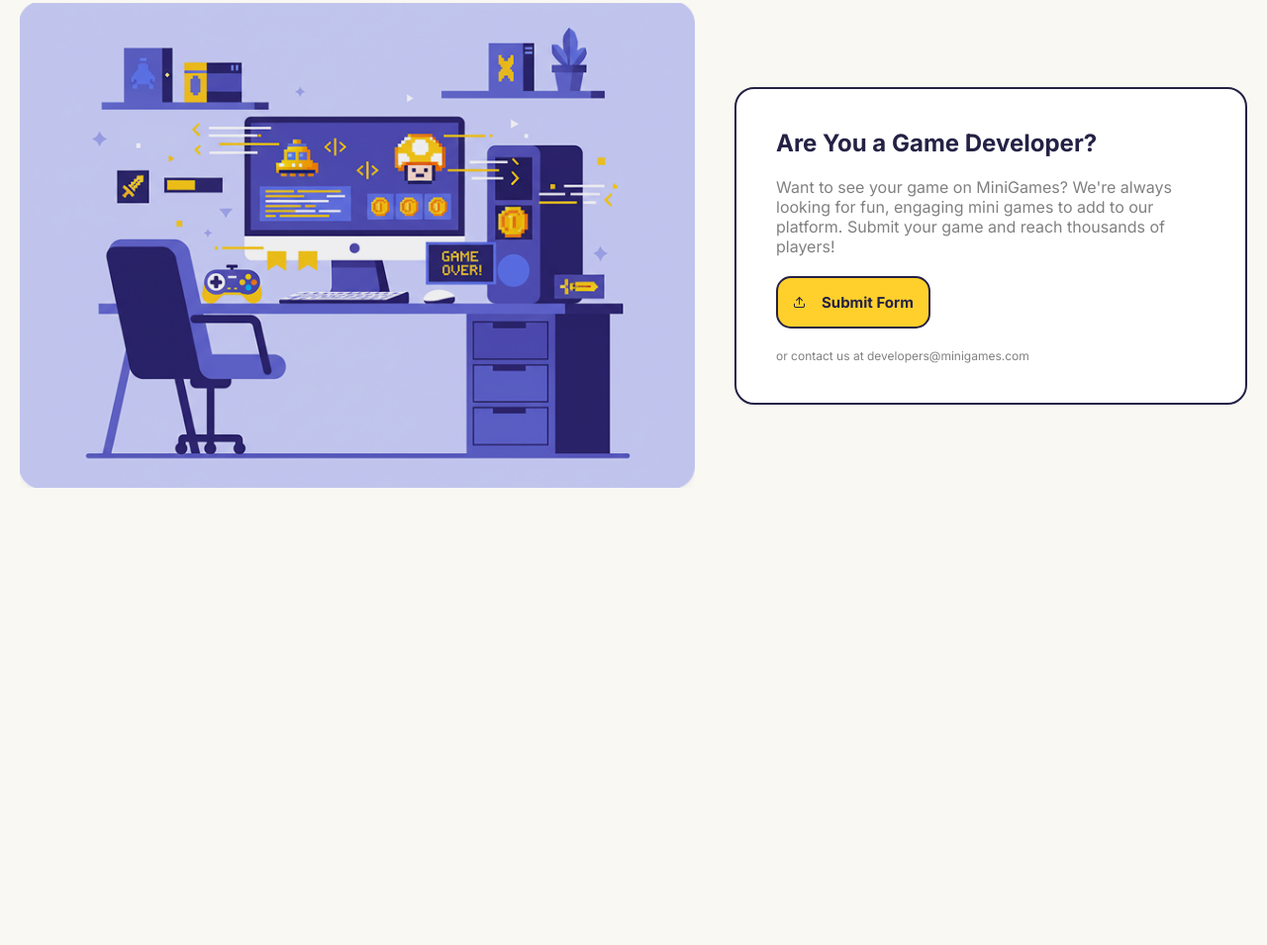
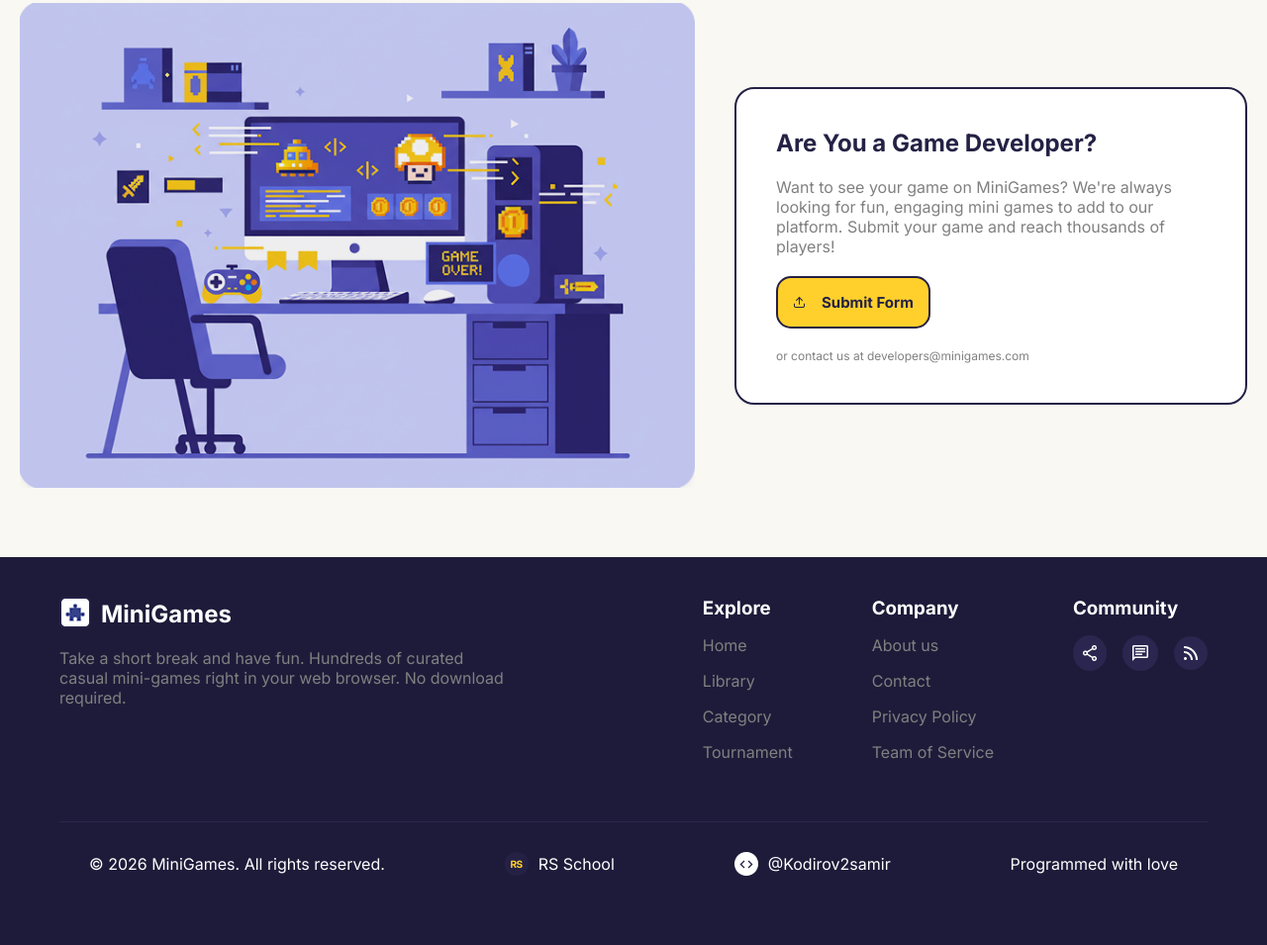
Before and after one commit to Kodirov2samir/MiniGame1, a website built with Vite: page index.html in a window 1280 px wide. Shown: the part 1516-2471 px from the top of the page at 99% size. Before the commit the page ends 2079 px from the top, so only its background shows below. Built offline with nearby package versions, Linux system fonts and the light colour scheme.

Commit message:
feat: add site footer

```diff
--- /dev/null
+++ b/src/components/footer/Footer.scss
@@ -0,0 +1,78 @@
+@use '../../styles/tokens' as t;
+@use '../../styles/breakpoints' as b;
+
+@mixin flex-center($justify: center, $align: center, $wrap: nowrap) {
+  display: flex;
+  align-items: $align;
+  justify-content: $justify;
+  flex-wrap: $wrap;
+}
+
+.site-footer {
+  background-color: t.$color-footer-back;
+  color: white;
+  padding: 40px;
+
+  .footer-top-wrap {
+    @include flex-center(space-between, flex-start);
+
+    .site-logo-container {
+      @include flex-center(center, flex-start);
+      max-width: 450px;
+      flex-direction: column;
+      gap: 20px;
+
+      p {
+        color: gray;
+      }
+
+      .site-logo {
+        @include flex-center(center, flex-end);
+        gap: 10px;
+      }
+    }
+
+    .footer-lists-wrap {
+      @include flex-center(center, flex-start);
+      gap: 80px;
+
+      .footer-list-wrap {
+        @include flex-center(center, flex-start);
+        flex-direction: column;
+        gap: 16px;
+
+        ul {
+          @include flex-center(center, flex-start);
+          flex-direction: column;
+          gap: 16px;
+          color: gray;
+          list-style: none;
+          padding: 0;
+          margin: 0;
+
+          &.footer-icon-list {
+            flex-direction: row;
+            align-items: center;
+            gap: 16px;
+
+            li {
+              padding: 10px;
+              border-radius: 50%;
+              background-color: t.$color-bg-footer-low;
+            }
+          }
+        }
+      }
+    }
+  }
+  .footer-bottom-wrap {
+    @include flex-center(space-between);
+    margin-top: 60px;
+    padding: 30px;
+    border-top: 1px solid t.$color-bg-footer-low;
+    span {
+      @include flex-center();
+      gap: 10px;
+    }
+  }
+}
--- /dev/null
+++ b/src/components/footer/Footer.ts
@@ -0,0 +1,72 @@
+import './Footer.scss';
+import siteLogo from '../../assets/site-logo.png';
+import rsShoolsLogo from '../../assets/rs-logo-container.png';
+import devLogo from '../../assets/github-icon.png';
+import chatIcon from '../../assets/chat.png';
+import rsFeedIcon from '../../assets/rss_feed.png';
+import shareIcon from '../../assets/share.png';
+
+export function footer(): string {
+  return /*html */ `
+    <footer class="site-footer">
+      <div class="container">
+       <div class="footer-top-wrap">
+         <div class="site-logo-container">
+      <div class="site-logo">
+        <span><img src="${siteLogo}" alt="site logo"></span>
+  <h2>MiniGames</h2>
+      </div>
+
+      <p>Take a short break and have fun. Hundreds of curated casual mini-games right in your web browser. No download required.</p>
+
+    </div>
+    <div class="footer-lists-wrap">
+      <div class="footer-list-wrap">
+      <h3>Explore</h3>
+      <ul>
+        <li>Home</li>
+        <li>Library</li>
+        <li>Category</li>
+        <li>Tournament</li>
+      </ul>
+    </div>
+       <div class="footer-list-wrap">
+      <h3>Company</h3>
+      <ul>
+        <li>About us</li>
+        <li>Contact</li>
+        <li>Privacy Policy</li>
+        <li>Team of Service</li>
+      </ul>
+
+    </div>
+    <div class="footer-list-wrap">
+      <h3>Community</h3>
+      <ul class="footer-icon-list">
+        <li><a href=""><img src="${shareIcon}" alt="share icon"></a></li>
+        <li><a href=""><img src="${chatIcon}" alt="chat icon"></a></li>
+        <li><a href=""><img src="${rsFeedIcon}" alt="rs feed icon"></a></li>
+      </ul>
+    </div>
+    </div>
+       </div>
+    <div class="footer-bottom-wrap">
+      <p>
+      © 2026 MiniGames. All rights reserved.
+    </p>
+    <span>
+      <a href=""><img src="${rsShoolsLogo}" alt="rs school logo"></a>
+      <p>
+      RS School
+    </p>
+    </span>
+    <span>
+      <a href=""><img src="${devLogo}" alt="developer logo"></a>
+      <p>@Kodirov2samir</p>
+    </span>
+    <p>Programmed with love</p>
+    </div>
+      </div>
+    </footer>
+  `;
+}
--- a/src/main.ts
+++ b/src/main.ts
@@ -4,6 +4,7 @@
 import { initNewGamesEvents, newGames } from './components/newGames/NewGames';
 import { topPlayers } from './components/topPlayers/TopPlayers';
 import { gameDeveloper } from './components/gameDeveloper/GameDeveloper';
+import { footer } from './components/footer/Footer';
 const app = document.getElementById('app');
 if (app) {
   app.innerHTML = `${siteHeader()} <main>
@@ -11,7 +12,8 @@
   ${newGames()}
   ${topPlayers()}
   ${gameDeveloper()}
-  </main>`;
+  </main>
+  ${footer()}`;
   initHeaderEvents();
   initNewGamesEvents();
 }
--- a/src/styles/_tokens.scss
+++ b/src/styles/_tokens.scss
@@ -6,6 +6,8 @@
 $color-btn-gold-hover: #e5bb00;
 $color-btn-fff-hover: #fff9e5;
 $color-primary-text-border: #242145;
+$color-footer-back: #1e1b3a;
+$color-bg-footer-low: #2a264f;
 
 $font-family-base: 'Inter', sans-serif;
 
```
Also changed, not shown: src/assets/chat.png (added), src/assets/github-icon.png (added), src/assets/rs-logo-container.png (added), src/assets/rss_feed.png (added), src/assets/share.png (added).
